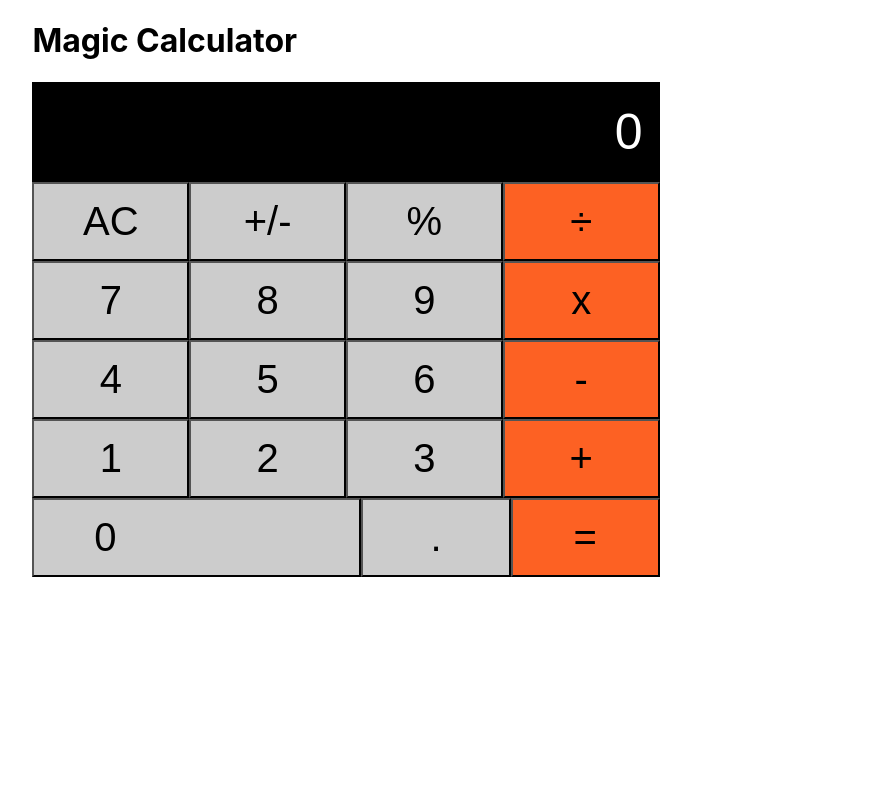
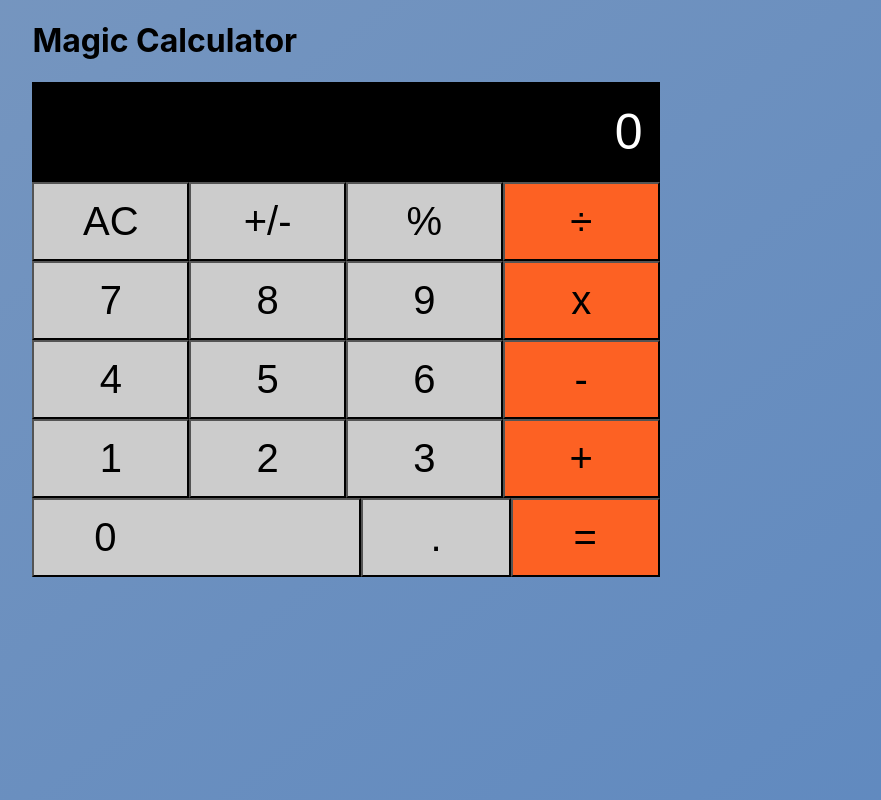
Before and after one commit to carlos-ssh/mathmagicians, a React (Create React App) app: page / in a window 1280 px wide. Shown: the whole page, without its empty margins (294-1175 px from the left). Built offline with nearby package versions, Linux system fonts and the light colour scheme.

Commit message:
Add background at App.js.

```diff
--- a/src/App.css
+++ b/src/App.css
@@ -0,0 +1,24 @@
+body {
+  background: linear-gradient(322deg, #3b67bf, #457abf, #7a98bf, #334035, #261a18);
+  background-size: 1000% 1000%;
+
+  -webkit-animation: AnimationName 32s ease infinite;
+  -moz-animation: AnimationName 32s ease infinite;
+  animation: AnimationName 32s ease infinite;
+}
+
+@-webkit-keyframes AnimationName {
+  0%{background-position:0% 0%}
+  50%{background-position:93% 100%}
+  100%{background-position:0% 0%}
+}
+@-moz-keyframes AnimationName {
+  0%{background-position:0% 0%}
+  50%{background-position:93% 100%}
+  100%{background-position:0% 0%}
+}
+@keyframes AnimationName {
+  0%{background-position:0% 0%}
+  50%{background-position:93% 100%}
+  100%{background-position:0% 0%}
+}
--- a/src/App.js
+++ b/src/App.js
@@ -1,6 +1,7 @@
 import React from 'react';
 import { Container } from 'react-bootstrap';
 import Calculator from './components/Calculator';
+import './App.css';
 
 class App extends React.Component {
   constructor(props) {
```
